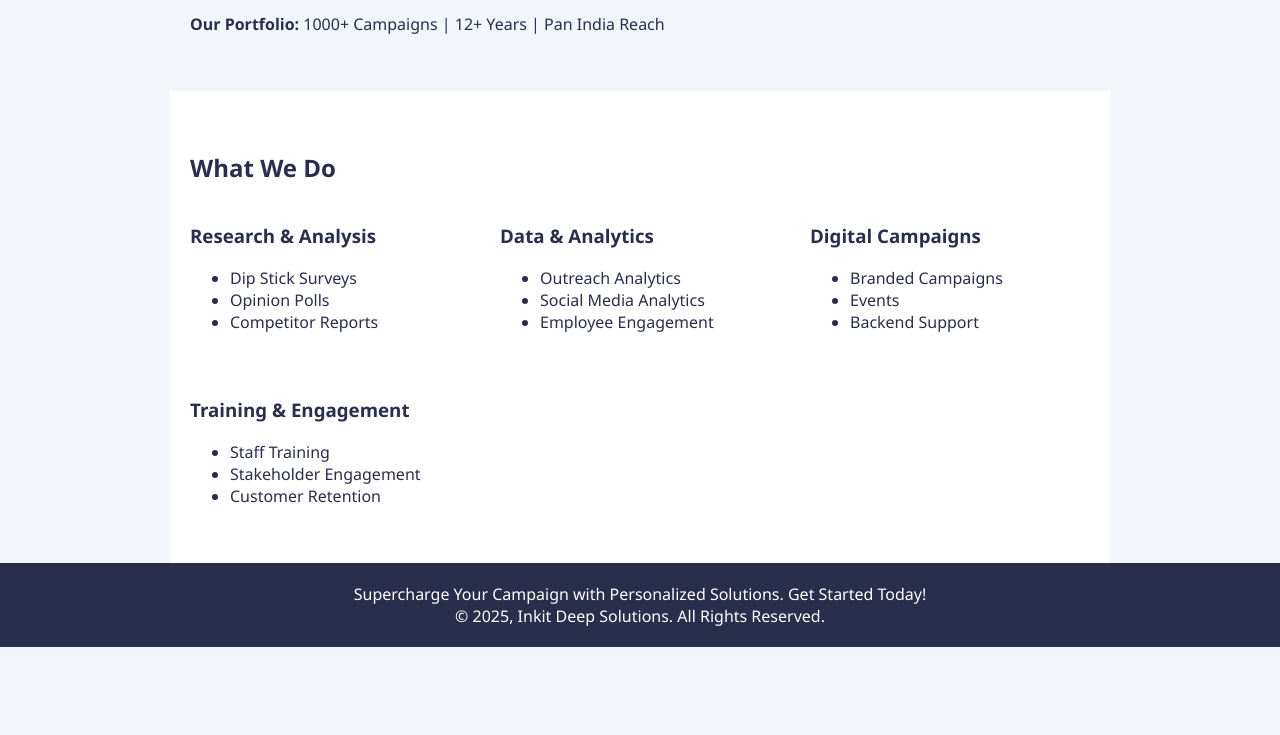
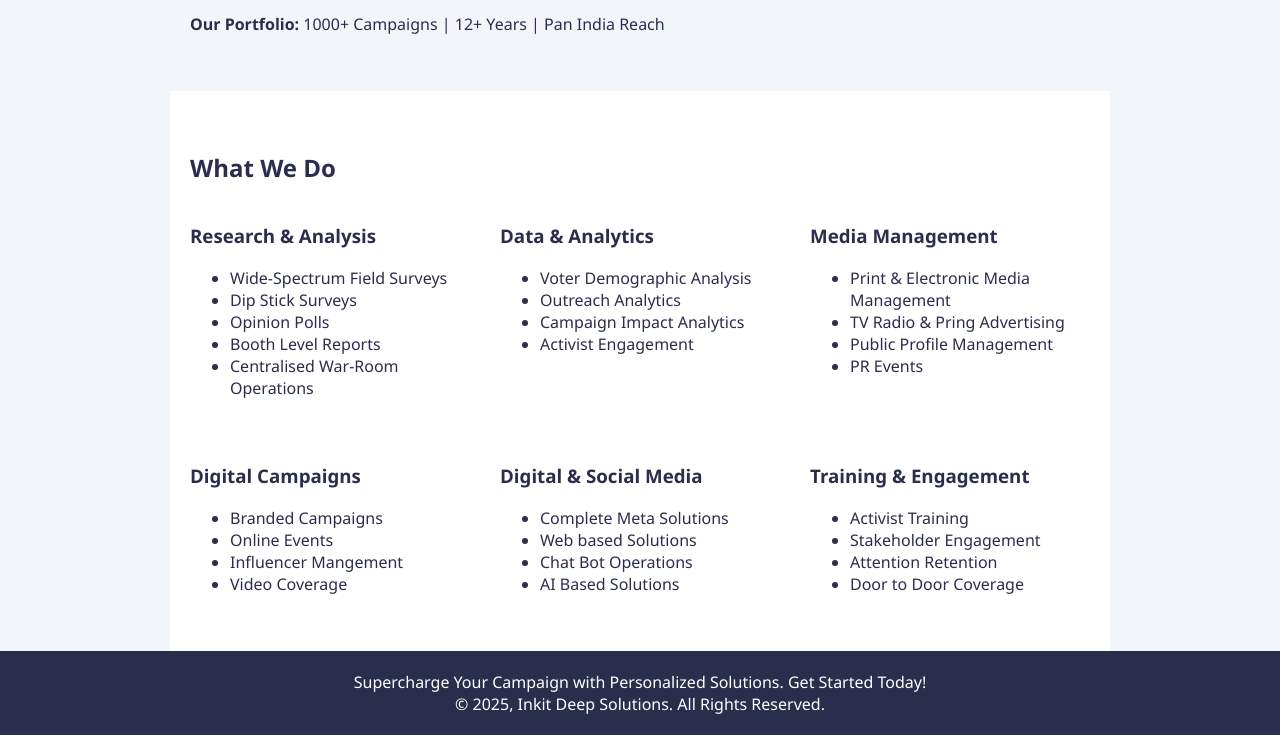
Before and after one commit to redroboart/Inkit-deepsolutions, a plain HTML site: page index.html in a window 1280 px wide. Shown: the part 762-1497 px from the top of the page. Before the commit the page ends 1409 px from the top, so only its background shows below. Drawn offline with Linux system fonts and the light colour scheme.

Commit message:
Update index.html

```diff
--- a/index.html
+++ b/index.html
@@ -50,33 +50,56 @@ Trust Inkit Deep Solutions to combine insight, precision, and integrity—drivin
             <div>
                 <h3>Research & Analysis</h3>
                 <ul>
+                    <li>Wide-Spectrum Field Surveys</li>
                     <li>Dip Stick Surveys</li>
                     <li>Opinion Polls</li>
-                    <li>Competitor Reports</li>
+                    <li>Booth Level Reports</li>
+                    <li>Centralised War-Room Operations</li>
                 </ul>
             </div>
             <div>
-                <h3>Data & Analytics</h3>
+                 <h3>Data & Analytics</h3>
                 <ul>
+                    <li>Voter Demographic Analysis</li>
                     <li>Outreach Analytics</li>
-                    <li>Social Media Analytics</li>
-                    <li>Employee Engagement</li>
+                    <li>Campaign Impact Analytics</li>
+                    <li>Activist Engagement</li>
+                </ul>
+            </div>
+            <div>
+                <h3>Media Management</h3>
+                <ul>
+                    <li>Print & Electronic Media Management</li>
+                    <li>TV Radio & Pring Advertising</li>
+                    <li>Public Profile Management</li>
+                    <li>PR Events</li>
                 </ul>
             </div>
             <div>
                 <h3>Digital Campaigns</h3>
                 <ul>
                     <li>Branded Campaigns</li>
-                    <li>Events</li>
-                    <li>Backend Support</li>
+                    <li>Online Events</li>
+                    <li>Influencer Mangement</li>
+                    <li>Video Coverage</li>
+                </ul>
+            </div>
+            <div>
+                <h3>Digital & Social Media</h3>
+                <ul>
+                    <li>Complete Meta Solutions </li>
+                    <li>Web based Solutions</li>
+                    <li>Chat Bot Operations </li>
+                    <li>AI Based Solutions</li>
                 </ul>
             </div>
             <div>
                 <h3>Training & Engagement</h3>
                 <ul>
-                    <li>Staff Training</li>
+                    <li>Activist Training</li>
                     <li>Stakeholder Engagement</li>
-                    <li>Customer Retention</li>
+                    <li>Attention Retention</li>
+                    <li>Door to Door Coverage</li>
                 </ul>
             </div>
         </div>
```
